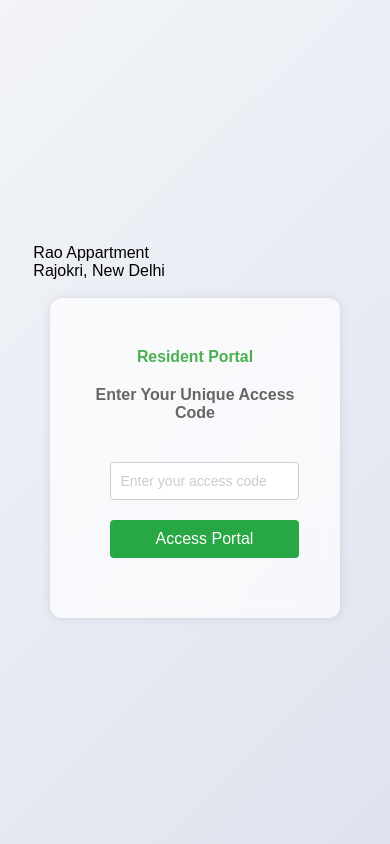
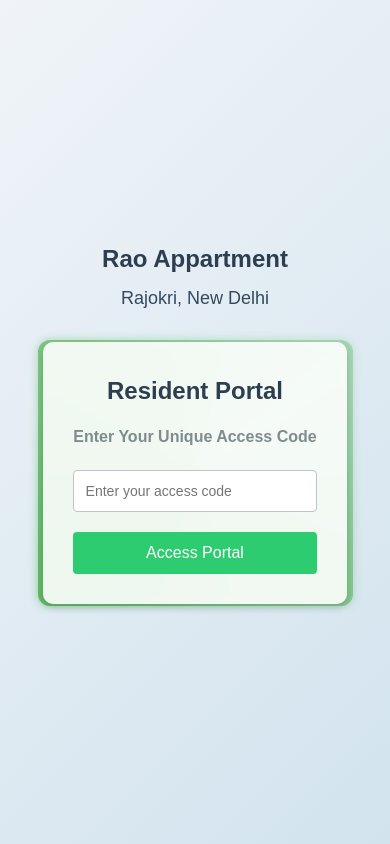
Before and after one commit to Pranshuxyadav/RAO-appartment-RMS, a Flask app: page / in a window 390 px wide. Run offline with Flask 3, Linux system fonts and the light colour scheme.

Commit message:
Update style.css

```diff
--- a/static/style.css
+++ b/static/style.css
@@ -1,190 +1,291 @@
 /* General Page Settings */
+@property --angle {
+    syntax: '<angle>';
+    initial-value: 0deg;
+    inherits: false;
+}
+
 body {
     font-family: 'Arial', sans-serif;
     display: flex;
-    flex-direction: column;
     justify-content: center;
     align-items: center;
-    height: 100vh;
+    min-height: 100vh;
     margin: 0;
-
-    /* Light colored gradient background */
-    background: linear-gradient(135deg, #f2f4f8, #dfe3ee);
-    background-size: cover;
-
-    /* Add some padding to space out elements */
-    padding: 0;
+    background: linear-gradient(135deg, #f0f4f8, #d2e3ee);
+    color: #333;
 }
 
-/* Container for login box */
-.login-container {
-    display: flex;
-    justify-content: center;
-    align-items: center;
+.container {
     width: 100%;
-    height: 100%;
+    max-width: 1200px;
+    padding: 20px;
+    box-sizing: border-box;
 }
 
-/* Login box styling */
+.header {
+    text-align: center;
+    margin-bottom: 30px;
+}
+
+.logo {
+    font-size: 36px;
+    font-weight: bold;
+    color: #2c3e50;
+    margin-bottom: 10px;
+}
+
+.tagline {
+    font-size: 18px;
+    color: #34495e;
+}
+
+.login-container {
+    position: relative;
+    width: 100%;
+    max-width: 400px;
+    margin: 0 auto;
+}
+
+.login-container::before,
+.login-container::after {
+    content: '';
+    position: absolute;
+    inset: -2px;
+    background: conic-gradient(from var(--angle),
+        rgba(76, 175, 80, 0.8),
+        rgba(76, 175, 80, 0.3),
+        rgba(76, 175, 80, 0.8));
+    border-radius: 12px;
+    animation: rotate 4s linear infinite;
+}
+
+.login-container::after {
+    filter: blur(5px);
+    opacity: 0.7;
+}
+
+@keyframes rotate {
+    0% { --angle: 0deg; }
+    100% { --angle: 360deg; }
+}
+
 .login-box {
-    background-color: rgba(255, 255, 255, 0.7); /* Semi-transparent white */
+    position: relative;
+    background-color: rgba(255, 255, 255, 0.9);
     padding: 40px;
-    border-radius: 12px;
-    box-shadow: 0 0 10px rgba(0, 0, 0, 0.1);
-    text-align: center;
-    width: 320px;
-
-    /* Apply blur to the box */
-    backdrop-filter: blur(10px); /* This will blur the background */
+    border-radius: 10px;
+    backdrop-filter: blur(5px);
+    z-index: 1;
+    box-shadow: 0 4px 6px rgba(0, 0, 0, 0.1);
 }
 
 h1 {
     font-size: 24px;
     margin-bottom: 10px;
-    color: #333;
+    color: #2c3e50;
+    text-align: center;
 }
 
 h2 {
     font-size: 16px;
-    color: #666;
+    color: #7f8c8d;
+    text-align: center;
+    margin-bottom: 20px;
 }
 
-/* Form Styling */
 form {
     display: flex;
     flex-direction: column;
-    margin-top: 20px;
-}
-
-label {
-    margin-bottom: 5px;
-    font-size: 14px;
-    color: #333;
 }
 
 input[type="text"] {
-    padding: 10px;
+    padding: 12px;
     margin-bottom: 20px;
     border-radius: 4px;
-    border: 1px solid #ccc;
-    width: 100%;
-    box-sizing: border-box;
+    border: 1px solid #bdc3c7;
     font-size: 14px;
+    transition: border-color 0.3s ease;
 }
 
-input[type="text"]::placeholder {
-    color: #ccc;
+input[type="text"]:focus {
+    outline: none;
+    border-color: #3498db;
 }
 
-/* Submit Button */
 .submit-button {
-    background-color: #28a745;
+    background-color: #2ecc71;
     color: white;
-    padding: 10px;
+    padding: 12px;
     border: none;
     border-radius: 4px;
     font-size: 16px;
     cursor: pointer;
+    transition: background-color 0.3s ease;
 }
 
 .submit-button:hover {
-    background-color: #218838;
+    background-color: #27ae60;
 }
 
-/* Responsive adjustments */
-@media (max-width: 400px) {
-    form {
-        width: 90%;
-        padding: 20px;
+.footer {
+    text-align: center;
+    margin-top: 30px;
+    font-size: 14px;
+    color: #7f8c8d;
+}
+
+@media (max-width: 600px) {
+    .container {
+        padding: 10px;
+    }
+
+    .login-box {
+        padding: 30px;
     }
 }
 
-
 /*---------------------------------------page 2 -----------------------*/
 
-/* Global styles */
-h1 {
-    text-align: center;
-    color: #4CAF50;
-    margin-bottom: 20px;
-    font-size: 99%
-}
-
-/* Table styling */
-table {
-    width: 100%;
-    max-width: 800px;
-    border-collapse: collapse;
-    background-color: white;
-    box-shadow: 0 4px 10px rgba(0, 0, 0, 0.1);
-    margin-bottom: 20px;
-    padding-left: 25%;
-}
-
-/* Default table layout for larger screens */
-th, td {
-    padding: 12px;
-    border: 1px solid #ddd;
-    font-size: 14px;
-    text-align: left;
-}
-
-/* Fix for unwanted space */
-table {
-    margin: 0 auto; /* Ensure the table is centered */
-    max-width: 100%; /* Prevent table overflow */
+:root {
+    --primary-color: #2ecc71;
+    --secondary-color: #f8f9fa;
+    --text-color: #333;
+    --border-color: #dee2e6;
 }
 
 body {
-    overflow-x: hidden; /* Prevent the appearance of horizontal scroll */
+    font-family: 'Arial', sans-serif;
+    line-height: 1.6;
+    color: var(--text-color);
+    background-color: #f0f4f8;
+    margin: 0;
+    padding: 0;
 }
 
-/* Responsive layout for smaller screens (stacked columns) */
-@media (max-width: 768px) {
-    table, tr, th, td {
-        display: block;
-        width: 100%;
-        box-sizing: border-box;
+.container {
+    width: 90%;
+    max-width: 1200px;
+    margin: 0 auto;
+    padding: 20px;
+}
+
+header {
+    background-color: var(--primary-color);
+    color: white;
+    text-align: center;
+    padding: 1rem;
+    margin-bottom: 2rem;
+    border-radius: 5px;
+    box-shadow: 0 2px 4px rgba(0,0,0,0.1);
+}
+
+.logo {
+    font-size: 24px;
+    font-weight: bold;
+    margin-bottom: 5px;
+}
+
+h1 {
+    margin: 0;
+    font-size: 1.5rem;
+}
+
+.card {
+    background-color: white;
+    border-radius: 5px;
+    box-shadow: 0 2px 5px rgba(0, 0, 0, 0.1);
+    overflow: hidden;
+    margin-bottom: 2rem;
+}
+
+table {
+    width: 100%;
+    border-collapse: collapse;
+    margin-bottom: 1rem;
+}
+
+th, td {
+    text-align: left;
+    padding: 12px;
+    border-bottom: 1px solid var(--border-color);
+}
+
+th {
+    background-color: var(--secondary-color);
+    font-weight: bold;
+    text-transform: uppercase;
+    font-size: 0.9rem;
+}
+
+tr:last-child td {
+    border-bottom: none;
+}
+
+tr:nth-child(even) {
+    background-color: #f8f9fa;
+}
+
+.no-data {
+    text-align: center;
+    padding: 20px;
+    font-style: italic;
+    color: #666;
+}
+
+.footer {
+    text-align: center;
+    margin-top: 2rem;
+    padding: 1rem;
+    background-color: var(--secondary-color);
+    border-radius: 5px;
+    font-size: 0.9rem;
+    color: #666;
+}
+
+@media screen and (max-width: 600px) {
+    table {
+        border: 0;
     }
 
-    /* Hide the original table headers */
-    th {
-        display: none;
+    table caption {
+        font-size: 1.3em;
     }
 
-    /* Each row becomes a block with labels above the data */
-    tr {
-        padding: 10px;
-        background-color: #fff;
-        box-shadow: 0 2px 4px rgba(0, 0, 0, 0.1);
+    table thead {
+        border: none;
+        clip: rect(0 0 0 0);
+        height: 1px;
+        margin: -1px;
+        overflow: hidden;
+        padding: 0;
+        position: absolute;
+        width: 1px;
     }
 
-    /* Add labels (mimicking table headers) before each data field */
-    td::before {
-        content: attr(data-label); /* Display data-label as the header */
-        font-weight: bold;
-        margin-bottom: 5px;
+    table tr {
+        border-bottom: 3px solid #ddd;
         display: block;
-        color: #4CAF50;
+        margin-bottom: .625em;
     }
 
-    /* Adjust cell padding and font size */
-    td {
-        padding: 10px;
-        font-size: 14px;
+    table td {
+        border-bottom: 1px solid #ddd;
+        display: block;
+        font-size: .8em;
+        text-align: right;
     }
 
-    /* Different background colors for alternating rows */
-    tr:nth-child(even) {
-        background-color: #f9f9f9;
+    table td::before {
+        content: attr(data-label);
+        float: left;
+        font-weight: bold;
+        text-transform: uppercase;
     }
-}
 
-/* Message for no data found */
-p {
-    text-align: center;
-    color: #ff0000;
-    font-size: 18px;
+    table td:last-child {
+        border-bottom: 0;
+    }
 }
 
 /* Fix for the extra box on small screens */
@@ -196,6 +297,6 @@ table {
 
 @media (max-width: 768px) {
     .login-box {
-        width: 90%; /* Adjust login box on small screens */
+        width: 98%; /* Adjust login box on small screens */
     }
 }
```
